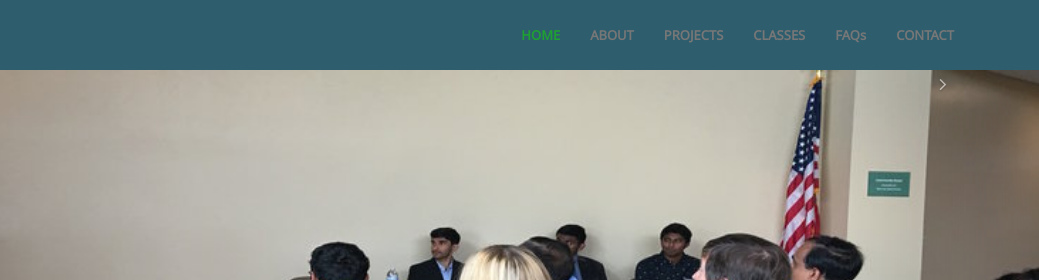
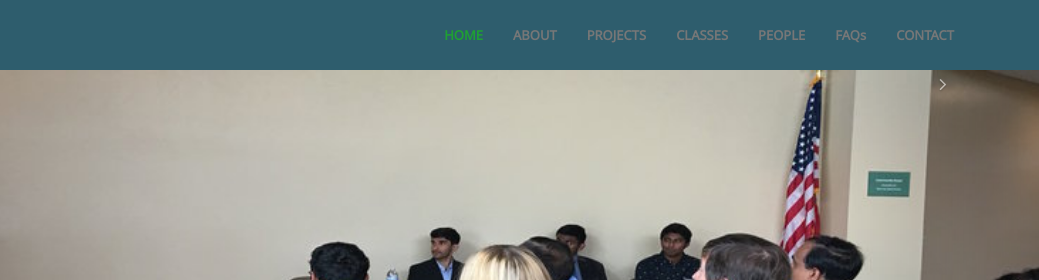
Before and after one commit to theOpportunitiesClub/theopportunitiesclub.github.io, a plain HTML site: page index.html in a window 1280 px wide. Shown: the top 280 px of the page, 241-1280 px from the left. Drawn offline with Linux system fonts and the light colour scheme.

Commit message:
added people to the navbar

```diff
--- a/index.html
+++ b/index.html
@@ -44,6 +44,7 @@
                         <li><a href="#about">ABOUT</a></li>
 					    <li><a href="#projects">PROJECTS</a></li>
 						<li><a href="#classes">CLASSES</a></li>
+                        <li><a href="people">PEOPLE</a></li>
 						<li><a href="#faqs">FAQs</a></li>
 						<li><a href="#contact">CONTACT</a></li>
 					</ul>
```
Also changed, not shown: 1 other file.
